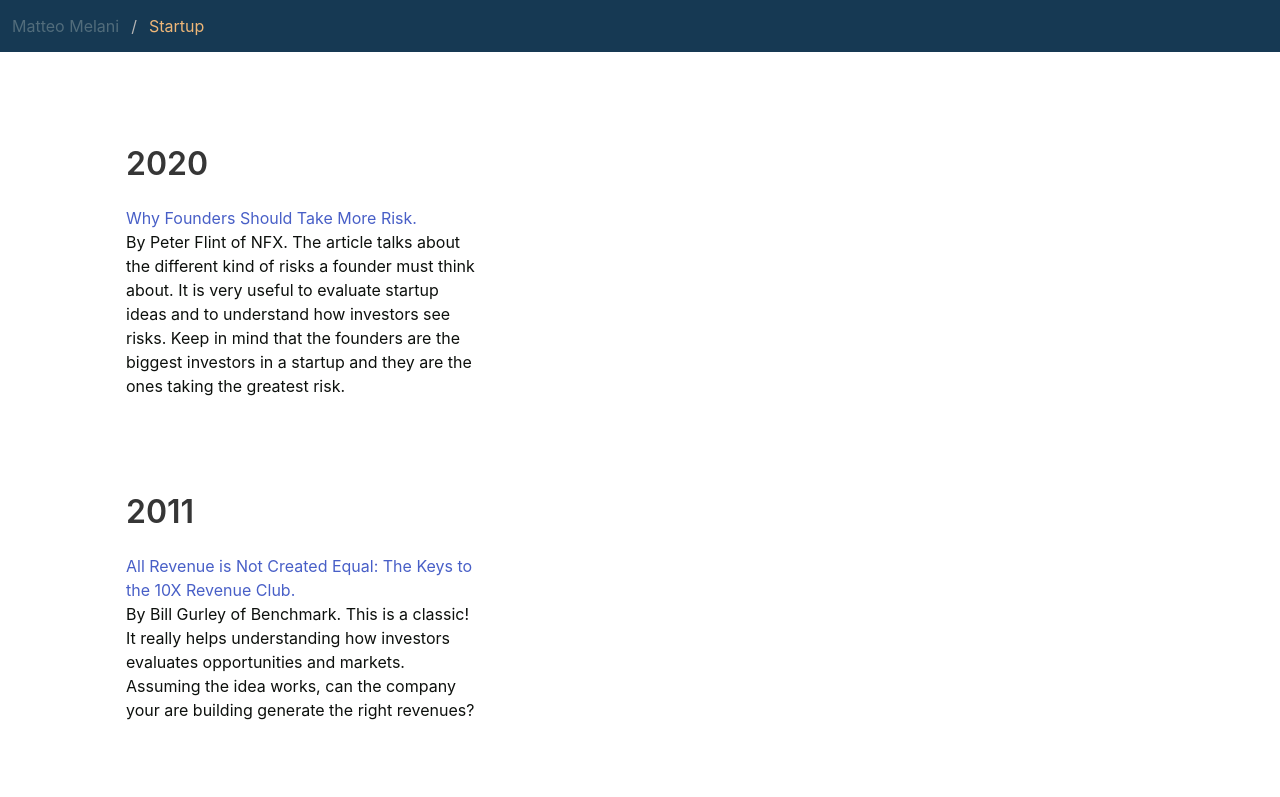
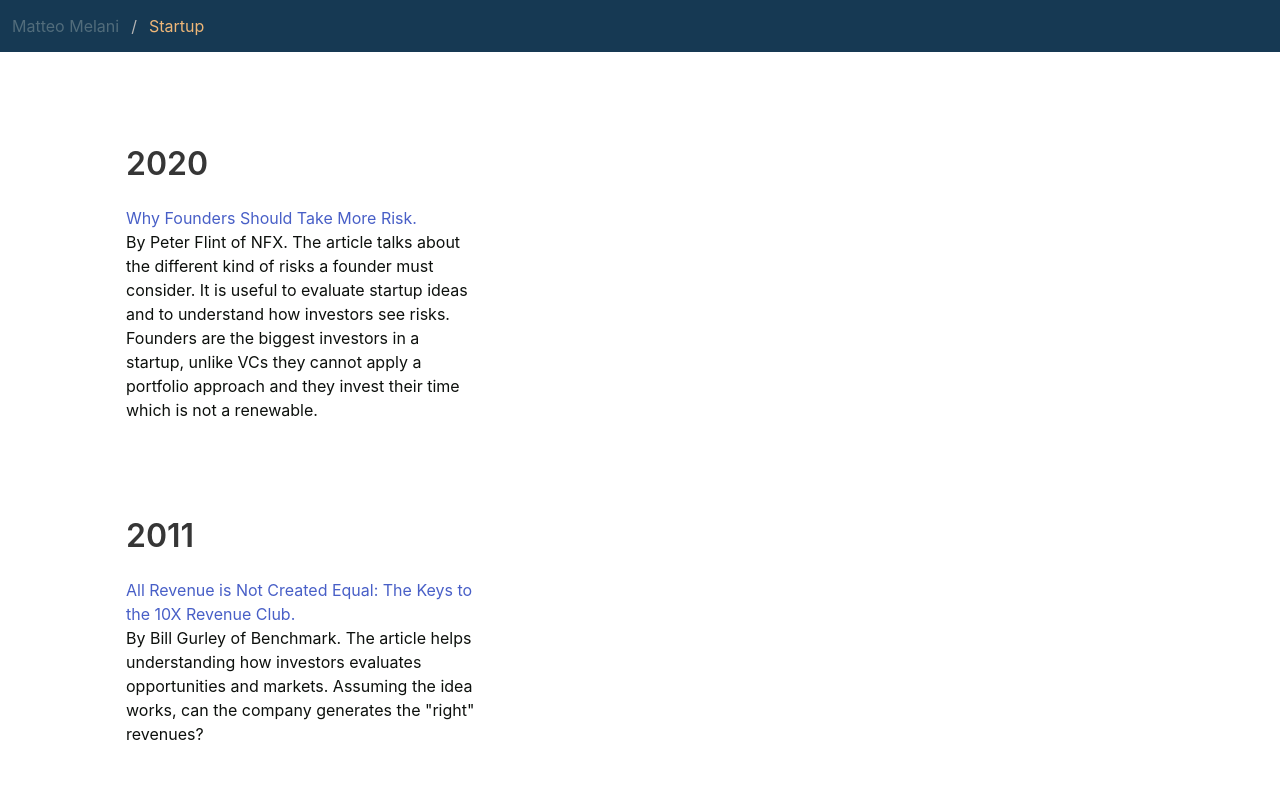
Before and after one commit to matteomelani/website, a Gatsby site: page /startup in a window 1280 px wide. Built offline with nearby package versions, Linux system fonts and the light colour scheme; Gatsby itself is replaced by a stand-in of ours.

Commit message:
polish books

```diff
--- a/src/pages/startup.js
+++ b/src/pages/startup.js
@@ -10,10 +10,10 @@ export default () => (
         <p>
           <a target='_blank' href="https://www.nfx.com/post/founders-startup-risk-types">Why Founders Should Take More Risk.</a>
           <p>
-            By Peter Flint of NFX. The article talks about the different kind of risks a founder must think about.
-            It is very useful to evaluate startup ideas and to understand how investors see risks. Keep in mind
-            that the founders are the biggest investors in a startup and they are the ones taking the greatest
-            risk.
+            By Peter Flint of NFX. The article talks about the different kind of risks a founder must consider.
+            It is useful to evaluate startup ideas and to understand how investors see risks.
+            Founders are the biggest investors in a startup, unlike VCs they cannot apply a
+            portfolio approach and they invest their time which is not a renewable.
           </p>
         </p>
       </section>
@@ -24,9 +24,9 @@ export default () => (
             All Revenue is Not Created Equal: The Keys to the 10X Revenue Club.
           </a>
           <p>
-            By Bill Gurley of Benchmark. This is a classic! It really helps understanding how investors evaluates
-            opportunities and markets. Assuming the idea works, can the company your are building generate
-            the right revenues?
+            By Bill Gurley of Benchmark. The article helps understanding how investors evaluates
+            opportunities and markets. Assuming the idea works, can the company generates
+            the "right" revenues?
           </p>
         </p>
       </section>
```
